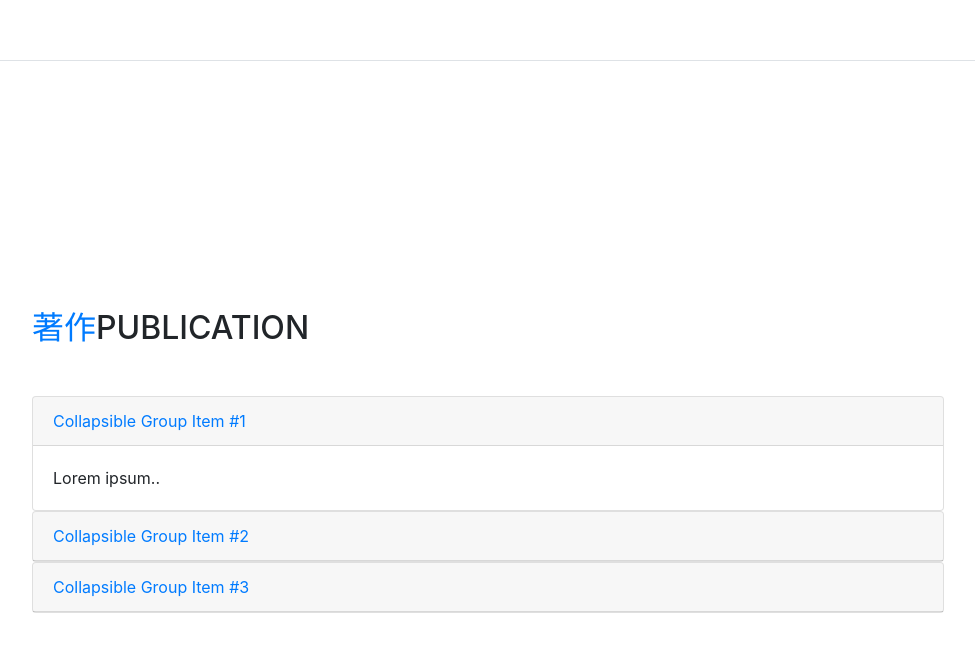
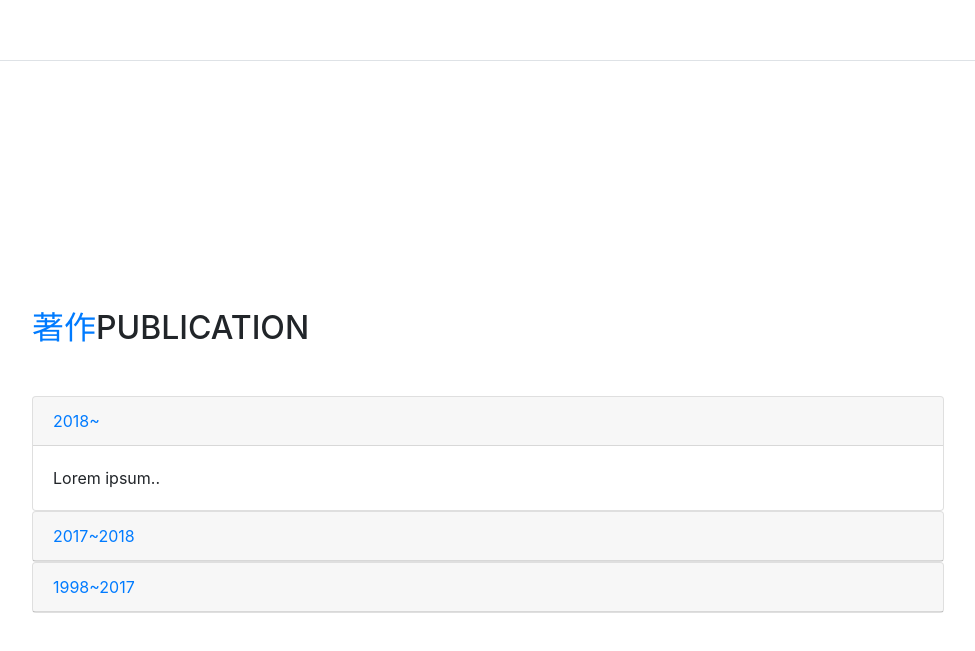
Before and after one commit to austin871023/austin871023.github.io, a website with bundled scripts: page index.html in a window 1280 px wide. Shown: the part 4042-4693 px from the top of the page, without its empty margins (288-1263 px from the left). Built offline with nearby package versions, Linux system fonts and the light colour scheme; a web font is replaced by a local one.

Commit message:
Update index.html

```diff
--- a/index.html
+++ b/index.html
@@ -267,7 +267,7 @@
   <div class="card">
     <div class="card-header">
       <a class="card-link" data-toggle="collapse" href="#collapseOne">
-        Collapsible Group Item #1
+        2018~
       </a>
     </div>
     <div id="collapseOne" class="collapse show" data-parent="#accordion">
@@ -279,7 +279,7 @@
 <div class="card">
     <div class="card-header">
       <a class="collapsed card-link" data-toggle="collapse" href="#collapseTwo">
-        Collapsible Group Item #2
+       2017~2018
       </a>
     </div>
     <div id="collapseTwo" class="collapse" data-parent="#accordion">
@@ -292,7 +292,7 @@
 <div class="card">
     <div class="card-header">
       <a class="collapsed card-link" data-toggle="collapse" href="#collapseThree">
-        Collapsible Group Item #3
+        1998~2017
       </a>
     </div>
     <div id="collapseThree" class="collapse" data-parent="#accordion">
```
